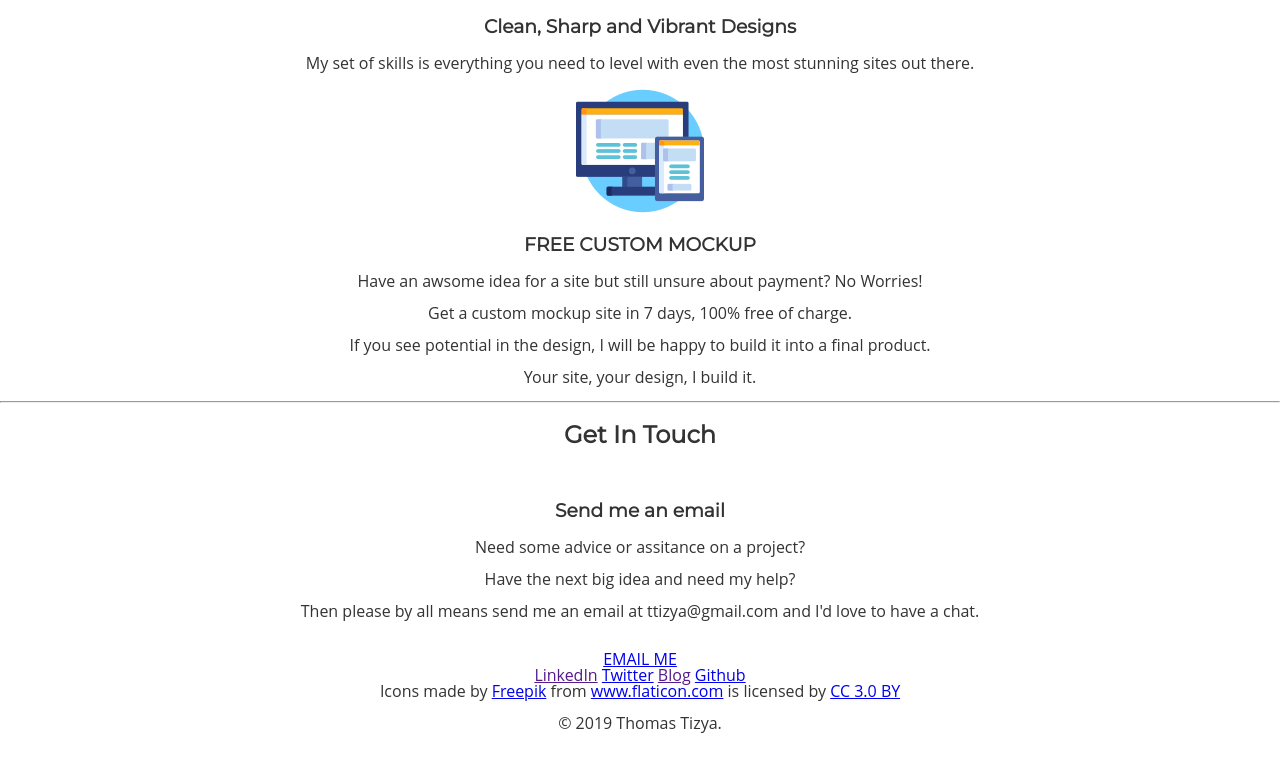
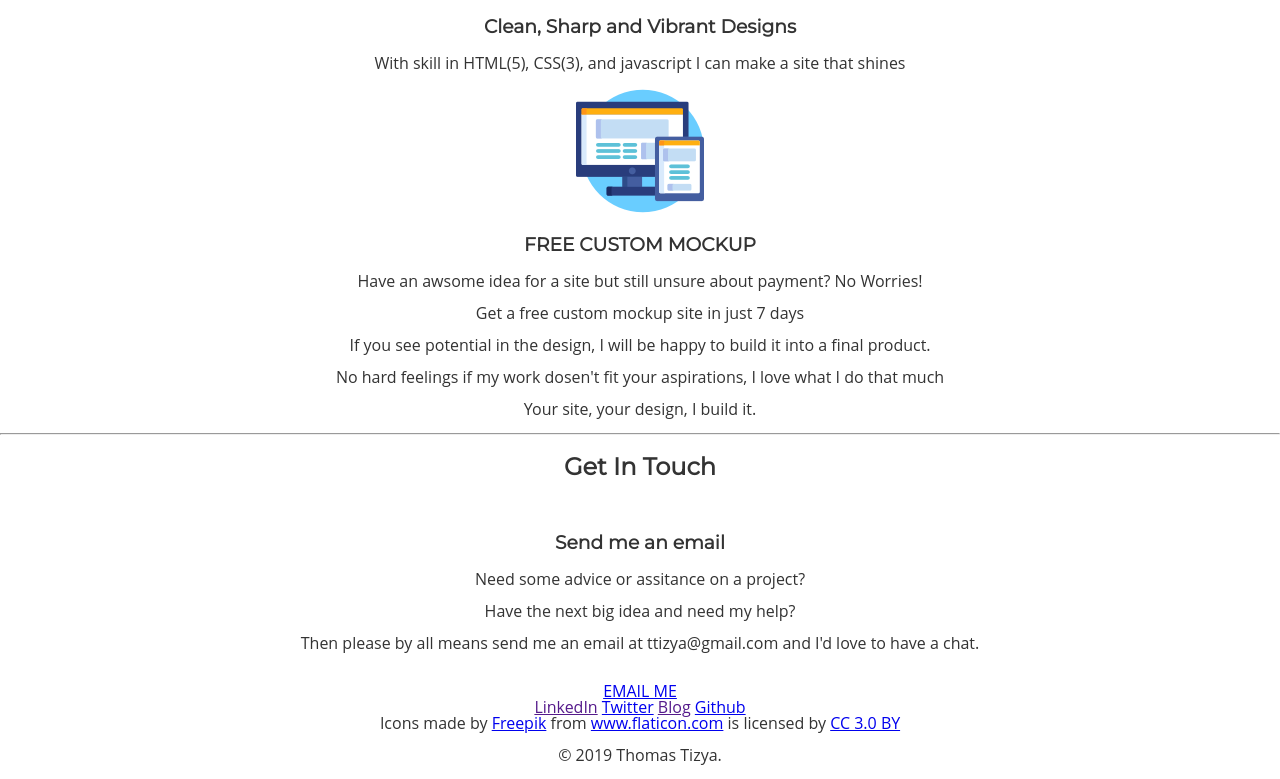
Before and after one commit to ttizya/ttizya.github.io, a plain HTML site: page index.html in a window 1280 px wide. Shown: the part 1145-1924 px from the top of the page. Before the commit the page ends 1892 px from the top, so only its background shows below. Drawn offline with Linux system fonts and the light colour scheme.

Commit message:
Update index.html

```diff
--- a/index.html
+++ b/index.html
@@ -1,3 +1,4 @@
+<!-- UNDER CONSTRUCTION -->
 <!DOCTYPE html>
 <html lang="en" dir="ltr">
   <head>
@@ -30,14 +31,15 @@
         <div class="skill-row">
           <img class="computer" src="images/computer.png" alt="computer">
           <h3>Clean, Sharp and Vibrant Designs</h3>
-          <p>My set of skills is everything you need to level with even the most stunning sites out there.</p>
+          <p>With skill in HTML(5), CSS(3), and javascript I can make a site that shines</p>
         </div>
         <div class="skill-row">
           <img class="mpdesign" src="images/responsive.png" alt="Multi-Platfrom design">
           <h3>FREE CUSTOM MOCKUP</h3>
           <p>Have an awsome idea for a site but still unsure about payment? No Worries!</p>
-          <p>Get a custom mockup site in 7 days, 100% free of charge.</p>
+          <p>Get a free custom mockup site in just 7 days</p>
           <p>If you see potential in the design, I will be happy to build it into a final product.</p>
+          <p>No hard feelings if my work dosen't fit your aspirations, I love what I do that much</p>
           <p>Your site, your design, I build it.</p>
         </div>
       </div>
```
